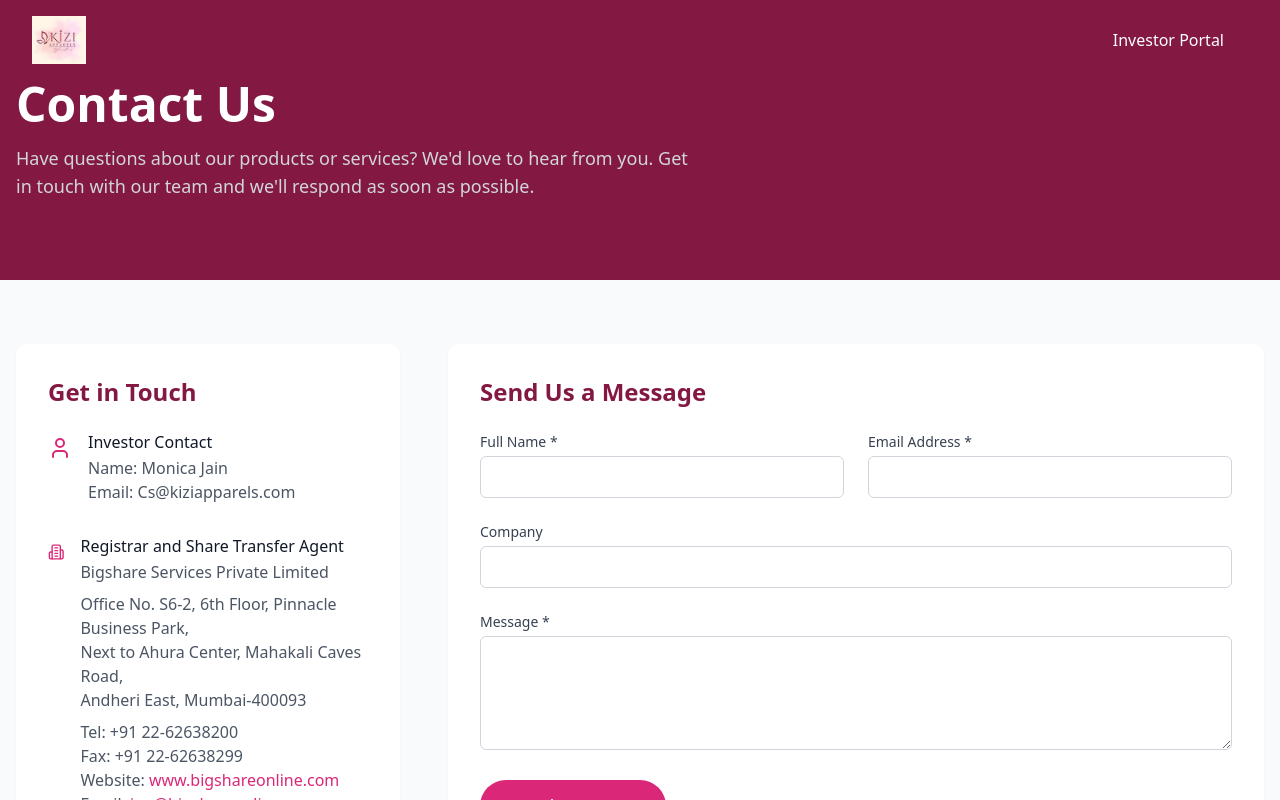
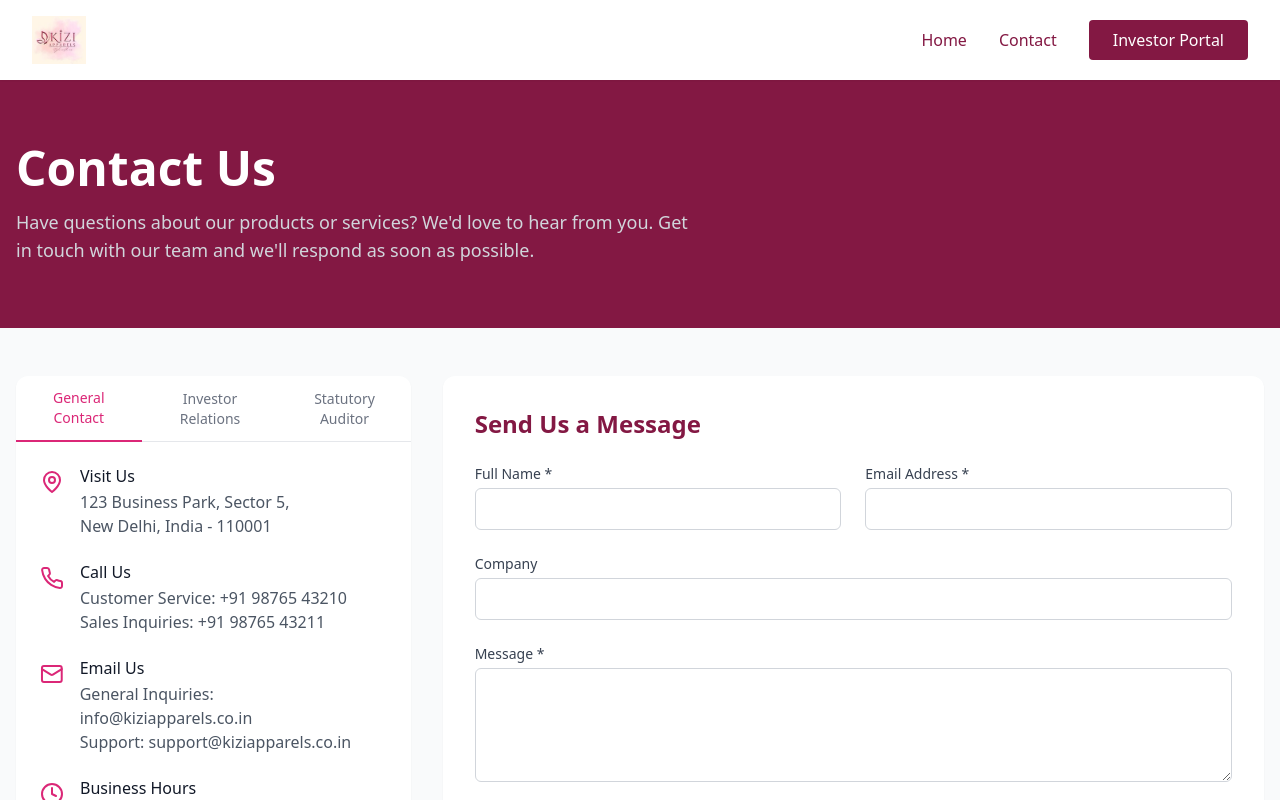
Before and after one commit to King-Auther/Kizi_website, a React (Vite) app: page /contact in a window 1280 px wide. Shown: the top 800 px of the page. Built offline with nearby package versions, Linux system fonts and the light colour scheme.

Commit message:
fix: improve contact page layout and fix header navigation issues

```diff
--- a/src/components/Header.tsx
+++ b/src/components/Header.tsx
@@ -1,32 +1,21 @@
 import React, { useState, useEffect } from 'react';
 import { Link, useLocation } from 'react-router-dom';
-import { Menu, X } from 'lucide-react';
 import logo from '../assets/kizi_logo.jpeg';
 
 const Header: React.FC = () => {
   const [isMenuOpen, setIsMenuOpen] = useState(false);
-  const [isScrolled, setIsScrolled] = useState(false);
   const location = useLocation();
-
-  useEffect(() => {
-    const handleScroll = () => {
-      setIsScrolled(window.scrollY > 10);
-    };
-
-    window.addEventListener('scroll', handleScroll);
-    return () => window.removeEventListener('scroll', handleScroll);
-  }, []);
-
   const isHomePage = location.pathname === '/';
 
+  // Close mobile menu when route changes
+  useEffect(() => {
+    setIsMenuOpen(false);
+  }, [location.pathname]);
+
   return (
-    <header
-      className={`fixed top-0 left-0 right-0 z-50 transition-all duration-300 ${
-        isScrolled ? 'bg-white shadow-md py-2' : 'bg-transparent py-4'
-      }`}
-    >
+    <header className="fixed top-0 left-0 right-0 bg-white shadow-sm z-50">
       <div className="container mx-auto px-4 md:px-8">
-        <div className="flex items-center justify-between">
+        <div className="flex items-center justify-between py-4">
           <div className="flex items-center">
             <Link to="/" className="block">
               <img
@@ -38,7 +27,15 @@ const Header: React.FC = () => {
           </div>
 
           {/* Desktop Navigation */}
-          <nav className="hidden md:flex space-x-8">
+          <nav className="hidden md:flex items-center space-x-8">
+            <Link
+              to="/"
+              className={`text-primary-900 hover:text-accent-600 font-medium transition-colors ${
+                isHomePage ? 'text-accent-600' : ''
+              }`}
+            >
+              Home
+            </Link>
             {isHomePage ? (
               <>
                 <a href="#about" className="text-primary-900 hover:text-accent-600 font-medium transition-colors">
@@ -55,64 +52,87 @@ const Header: React.FC = () => {
                 </a>
               </>
             ) : null}
-            <Link to="/contact" className="text-primary-900 hover:text-accent-600 font-medium transition-colors">
+            <Link
+              to="/contact"
+              className={`text-primary-900 hover:text-accent-600 font-medium transition-colors ${
+                location.pathname === '/contact' ? 'text-accent-600' : ''
+              }`}
+            >
               Contact
+            </Link>
+            <Link
+              to="/investor-portal"
+              className={`px-6 py-2 bg-primary-900 text-white rounded hover:bg-primary-800 transition-colors ${
+                location.pathname === '/investor-portal' ? 'bg-primary-800' : ''
+              }`}
+            >
+              Investor Portal
             </Link>
           </nav>
 
-          <div className="hidden md:block">
-            <Link
-              to="/investor-portal"
-              className="px-6 py-2 bg-primary-900 text-white rounded hover:bg-primary-800 transition-colors"
-            >
-              Investor Portal
-            </Link>
-          </div>
-
           {/* Mobile menu button */}
           <button
+            className="md:hidden p-2"
             onClick={() => setIsMenuOpen(!isMenuOpen)}
-            className="md:hidden focus:outline-none"
             aria-label="Toggle menu"
           >
+            <svg
+              className="h-6 w-6 text-gray-600"
+              fill="none"
+              strokeLinecap="round"
+              strokeLinejoin="round"
+              strokeWidth="2"
+              viewBox="0 0 24 24"
+              stroke="currentColor"
+            >
               {isMenuOpen ? (
-              <X className="h-6 w-6 text-primary-900" />
+                <path d="M6 18L18 6M6 6l12 12" />
               ) : (
-              <Menu className="h-6 w-6 text-primary-900" />
+                <path d="M4 6h16M4 12h16M4 18h16" />
               )}
+            </svg>
           </button>
         </div>
 
         {/* Mobile Navigation */}
         {isMenuOpen && (
-          <div className="md:hidden absolute top-full left-0 right-0 bg-white shadow-lg py-4 px-4 animate-slideDown">
-            <nav className="flex flex-col space-y-4">
+          <div className="md:hidden border-t border-gray-100">
+            <nav className="flex flex-col space-y-4 py-4">
+              <Link
+                to="/"
+                className={`px-4 text-primary-900 hover:text-accent-600 font-medium transition-colors ${
+                  isHomePage ? 'text-accent-600' : ''
+                }`}
+                onClick={() => setIsMenuOpen(false)}
+              >
+                Home
+              </Link>
               {isHomePage ? (
                 <>
                   <a
                     href="#about"
-                    className="text-primary-900 hover:text-accent-600 font-medium transition-colors"
+                    className="px-4 text-primary-900 hover:text-accent-600 font-medium transition-colors"
                     onClick={() => setIsMenuOpen(false)}
                   >
                     About
                   </a>
                   <a
                     href="#performance"
-                    className="text-primary-900 hover:text-accent-600 font-medium transition-colors"
+                    className="px-4 text-primary-900 hover:text-accent-600 font-medium transition-colors"
                     onClick={() => setIsMenuOpen(false)}
                   >
                     Performance
                   </a>
                   <a
                     href="#opportunities"
-                    className="text-primary-900 hover:text-accent-600 font-medium transition-colors"
+                    className="px-4 text-primary-900 hover:text-accent-600 font-medium transition-colors"
                     onClick={() => setIsMenuOpen(false)}
                   >
                     Opportunities
                   </a>
                   <a
                     href="#leadership"
-                    className="text-primary-900 hover:text-accent-600 font-medium transition-colors"
+                    className="px-4 text-primary-900 hover:text-accent-600 font-medium transition-colors"
                     onClick={() => setIsMenuOpen(false)}
                   >
                     Leadership
@@ -121,18 +141,24 @@ const Header: React.FC = () => {
               ) : null}
               <Link
                 to="/contact"
-                className="text-primary-900 hover:text-accent-600 font-medium transition-colors"
+                className={`px-4 text-primary-900 hover:text-accent-600 font-medium transition-colors ${
+                  location.pathname === '/contact' ? 'text-accent-600' : ''
+                }`}
                 onClick={() => setIsMenuOpen(false)}
               >
                 Contact
               </Link>
+              <div className="px-4">
                 <Link
                   to="/investor-portal"
-                className="px-6 py-2 bg-primary-900 text-white rounded hover:bg-primary-800 transition-colors inline-block"
+                  className={`w-full block text-center px-6 py-2 bg-primary-900 text-white rounded hover:bg-primary-800 transition-colors ${
+                    location.pathname === '/investor-portal' ? 'bg-primary-800' : ''
+                  }`}
                   onClick={() => setIsMenuOpen(false)}
                 >
                   Investor Portal
                 </Link>
+              </div>
             </nav>
           </div>
         )}
--- a/src/pages/Contact.tsx
+++ b/src/pages/Contact.tsx
@@ -1,12 +1,20 @@
-import React from 'react';
+import React, { useState } from 'react';
 import { Mail, Phone, MapPin, Clock, Globe, User, Building2, ClipboardCheck } from 'lucide-react';
 import ContactForm from '../components/ContactForm';
 
 const Contact: React.FC = () => {
+  const [activeTab, setActiveTab] = useState('general');
+
+  const tabs = [
+    { id: 'general', label: 'General Contact' },
+    { id: 'investor', label: 'Investor Relations' },
+    { id: 'auditor', label: 'Statutory Auditor' },
+  ];
+
   return (
-    <div className="min-h-screen bg-gray-50">
+    <div className="min-h-screen bg-gray-50 pt-20">
       {/* Hero Section */}
-      <div className="bg-primary-900 text-white py-20">
+      <div className="bg-primary-900 text-white py-16">
         <div className="container mx-auto px-4">
           <h1 className="text-4xl md:text-5xl font-bold mb-4">Contact Us</h1>
           <p className="text-lg text-gray-300 max-w-2xl">
@@ -17,90 +25,34 @@ const Contact: React.FC = () => {
       </div>
 
       {/* Main Content */}
-      <div className="container mx-auto px-4 py-16">
-        <div className="grid grid-cols-1 lg:grid-cols-3 gap-12">
+      <div className="container mx-auto px-4 py-12">
+        <div className="grid grid-cols-1 lg:grid-cols-3 gap-8">
           {/* Contact Information */}
           <div className="lg:col-span-1">
-            <div className="bg-white rounded-xl shadow-sm p-8">
-              <h2 className="text-2xl font-semibold text-primary-900 mb-6">
-                Get in Touch
-              </h2>
-
-              <div className="space-y-8">
-                {/* Investor Contact Section */}
-                <div className="flex items-start">
-                  <User className="h-6 w-6 text-primary-600 mt-1 mr-4" />
-                  <div>
-                    <h3 className="font-medium text-gray-900">Investor Contact</h3>
-                    <p className="text-gray-600 mt-1">
-                      Name: Monica Jain<br />
-                      Email: Cs@kiziapparels.com
-                    </p>
-                  </div>
+            <div className="bg-white rounded-xl shadow-sm">
+              {/* Tabs */}
+              <div className="border-b border-gray-200">
+                <nav className="flex -mb-px">
+                  {tabs.map((tab) => (
+                    <button
+                      key={tab.id}
+                      onClick={() => setActiveTab(tab.id)}
+                      className={`px-4 py-3 text-sm font-medium ${
+                        activeTab === tab.id
+                          ? 'border-b-2 border-primary-600 text-primary-600'
+                          : 'text-gray-500 hover:text-gray-700 hover:border-gray-300'
+                      }`}
+                    >
+                      {tab.label}
+                    </button>
+                  ))}
+                </nav>
               </div>
 
-                {/* Registrar and Share Transfer Agent Section */}
-                <div className="flex items-start">
-                  <Building2 className="h-6 w-6 text-primary-600 mt-1 mr-4" />
-                  <div>
-                    <h3 className="font-medium text-gray-900">Registrar and Share Transfer Agent</h3>
-                    <div className="text-gray-600 mt-1">
-                      <p className="font-medium">Bigshare Services Private Limited</p>
-                      <p className="mt-2">
-                        Office No. S6-2, 6th Floor, Pinnacle Business Park,<br />
-                        Next to Ahura Center, Mahakali Caves Road,<br />
-                        Andheri East, Mumbai-400093
-                      </p>
-                      <div className="mt-2">
-                        <p>Tel: +91 22-62638200</p>
-                        <p>Fax: +91 22-62638299</p>
-                        <p>Website: <a href="http://www.bigshareonline.com" target="_blank" rel="noopener noreferrer" className="text-primary-600 hover:text-primary-800">www.bigshareonline.com</a></p>
-                        <p>Email: <a href="mailto:ipo@bigshareonline.com" className="text-primary-600 hover:text-primary-800">ipo@bigshareonline.com</a></p>
-                        <p>Investor Grievance Email: <a href="mailto:investor@bigshareonline.com" className="text-primary-600 hover:text-primary-800">investor@bigshareonline.com</a></p>
-                        <p>Contact Person: Asif Sayyed</p>
-                        <p>SEBI Reg. No.: INR000001385</p>
-                      </div>
-                    </div>
-                  </div>
-                </div>
-
-                {/* Statutory Auditor Section */}
-                <div className="flex items-start">
-                  <ClipboardCheck className="h-6 w-6 text-primary-600 mt-1 mr-4" />
-                  <div>
-                    <h3 className="font-medium text-gray-900">Statutory Auditor</h3>
-                    <div className="text-gray-600 mt-1">
-                      <p className="font-medium">D G M S & Co.</p>
-                      <p className="text-sm">Chartered Accountants</p>
-
-                      <div className="mt-3">
-                        <p className="font-medium">Head Office:</p>
-                        <p className="mt-1">
-                          217/218, Manek Center, P.N Marg,<br />
-                          Jamnagar, Gujarat-361008<br />
-                          India
-                        </p>
-                      </div>
-
-                      <div className="mt-3">
-                        <p className="font-medium">Branch Office:</p>
-                        <p className="mt-1">
-                          B-15/16, 5th Floor, B Wing,<br />
-                          Shree Siddhivinayak Plaza,<br />
-                          Veera Desai Industrial Estate,<br />
-                          Next to T Series Business Park,<br />
-                          Andheri West, Mumbai<br />
-                          Maharashtra- 400053
-                        </p>
-                      </div>
-
-                      <div className="mt-2">
-                        <p>Email: <a href="mailto:dgmsco.jam@gmail.com" className="text-primary-600 hover:text-primary-800">dgmsco.jam@gmail.com</a></p>
-                      </div>
-                    </div>
-                  </div>
-                </div>
-
+              {/* Tab Content */}
+              <div className="p-6">
+                {activeTab === 'general' && (
+                  <div className="space-y-6">
                     <div className="flex items-start">
                       <MapPin className="h-6 w-6 text-primary-600 mt-1 mr-4" />
                       <div>
@@ -175,6 +127,87 @@ const Contact: React.FC = () => {
                       </div>
                     </div>
                   </div>
+                )}
+
+                {activeTab === 'investor' && (
+                  <div className="space-y-6">
+                    <div className="flex items-start">
+                      <User className="h-6 w-6 text-primary-600 mt-1 mr-4" />
+                      <div>
+                        <h3 className="font-medium text-gray-900">Investor Contact</h3>
+                        <p className="text-gray-600 mt-1">
+                          Name: Monica Jain<br />
+                          Email: Cs@kiziapparels.com
+                        </p>
+                      </div>
+                    </div>
+
+                    <div className="flex items-start">
+                      <Building2 className="h-6 w-6 text-primary-600 mt-1 mr-4" />
+                      <div>
+                        <h3 className="font-medium text-gray-900">Registrar and Share Transfer Agent</h3>
+                        <div className="text-gray-600 mt-1">
+                          <p className="font-medium">Bigshare Services Private Limited</p>
+                          <p className="mt-2">
+                            Office No. S6-2, 6th Floor, Pinnacle Business Park,<br />
+                            Next to Ahura Center, Mahakali Caves Road,<br />
+                            Andheri East, Mumbai-400093
+                          </p>
+                          <div className="mt-2">
+                            <p>Tel: +91 22-62638200</p>
+                            <p>Fax: +91 22-62638299</p>
+                            <p>Website: <a href="http://www.bigshareonline.com" target="_blank" rel="noopener noreferrer" className="text-primary-600 hover:text-primary-800">www.bigshareonline.com</a></p>
+                            <p>Email: <a href="mailto:ipo@bigshareonline.com" className="text-primary-600 hover:text-primary-800">ipo@bigshareonline.com</a></p>
+                            <p>Investor Grievance Email: <a href="mailto:investor@bigshareonline.com" className="text-primary-600 hover:text-primary-800">investor@bigshareonline.com</a></p>
+                            <p>Contact Person: Asif Sayyed</p>
+                            <p>SEBI Reg. No.: INR000001385</p>
+                          </div>
+                        </div>
+                      </div>
+                    </div>
+                  </div>
+                )}
+
+                {activeTab === 'auditor' && (
+                  <div className="space-y-6">
+                    <div className="flex items-start">
+                      <ClipboardCheck className="h-6 w-6 text-primary-600 mt-1 mr-4" />
+                      <div>
+                        <h3 className="font-medium text-gray-900">Statutory Auditor</h3>
+                        <div className="text-gray-600 mt-1">
+                          <p className="font-medium">D G M S & Co.</p>
+                          <p className="text-sm">Chartered Accountants</p>
+
+                          <div className="mt-3">
+                            <p className="font-medium">Head Office:</p>
+                            <p className="mt-1">
+                              217/218, Manek Center, P.N Marg,<br />
+                              Jamnagar, Gujarat-361008<br />
+                              India
+                            </p>
+                          </div>
+
+                          <div className="mt-3">
+                            <p className="font-medium">Branch Office:</p>
+                            <p className="mt-1">
+                              B-15/16, 5th Floor, B Wing,<br />
+                              Shree Siddhivinayak Plaza,<br />
+                              Veera Desai Industrial Estate,<br />
+                              Next to T Series Business Park,<br />
+                              Andheri West, Mumbai<br />
+                              Maharashtra- 400053
+                            </p>
+                          </div>
+
+                          <div className="mt-2">
+                            <p>Email: <a href="mailto:dgmsco.jam@gmail.com" className="text-primary-600 hover:text-primary-800">dgmsco.jam@gmail.com</a></p>
+                          </div>
+                        </div>
+                      </div>
+                    </div>
+                  </div>
+                )}
+              </div>
             </div>
           </div>
 
```
Also changed, not shown: src/sections/AboutSection.tsx (+11 -0 lines). Lines whose indentation alone changed are shown as unchanged.
